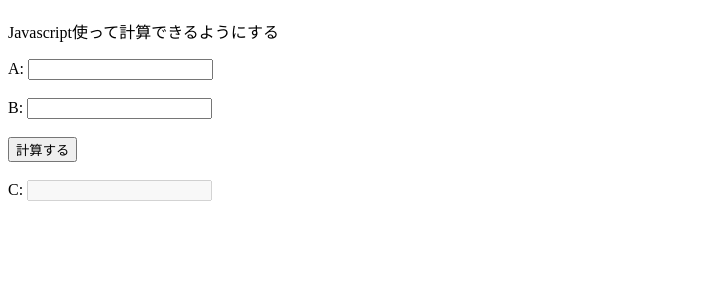
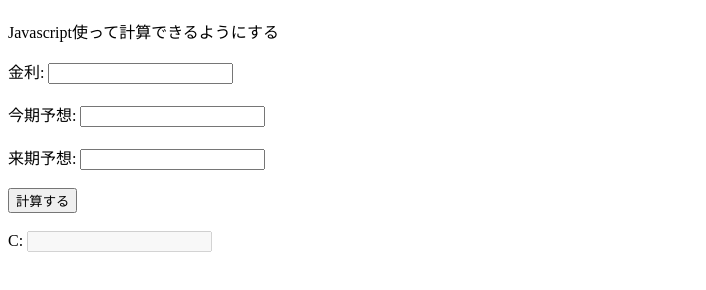
Before and after one commit to suisoh1/suisoh1, a plain HTML site: page index.html in a window 1280 px wide. Shown: the part 70-360 px from the top of the page, without its empty margins (0-706 px from the left). Drawn offline with Linux system fonts and the light colour scheme.

Commit message:
Update index.html

```diff
--- a/index.html
+++ b/index.html
@@ -10,11 +10,14 @@
 <p>Javascript使って計算できるようにする</p>
 
 
-<label for="inputA">A:</label>
+<label for="inputA">金利:</label>
 <input type="number" id="inputA"><br><br>
 
-<label for="inputB">B:</label>
+<label for="inputB">今期予想:</label>
 <input type="number" id="inputB"><br><br>
+
+<label for="inputC">来期予想:</label>
+<input type="number" id="inputC"><br><br>
 
 <button onclick="calculate()">計算する</button><br><br>
 
@@ -24,12 +27,13 @@
 <script>
 
 function calculate() {
-    // AとBの値を取得
+    // AとBとCの値を取得
     var inputA = document.getElementById("inputA").value;
     var inputB = document.getElementById("inputB").value;
+    var inputC = document.getElementById("inputC").value;
 
     // 空の場合や無効な入力の場合のチェック
-    if (inputA === "" || inputB === "" || isNaN(inputA) || isNaN(inputB)) {
+    if (inputA === "" || inputB === "" || inputC === "" || isNaN(inputA) || isNaN(inputB) || isNaN(inputC)) {
         alert("有効な数値を入力してください。");
         return;
     }
```
